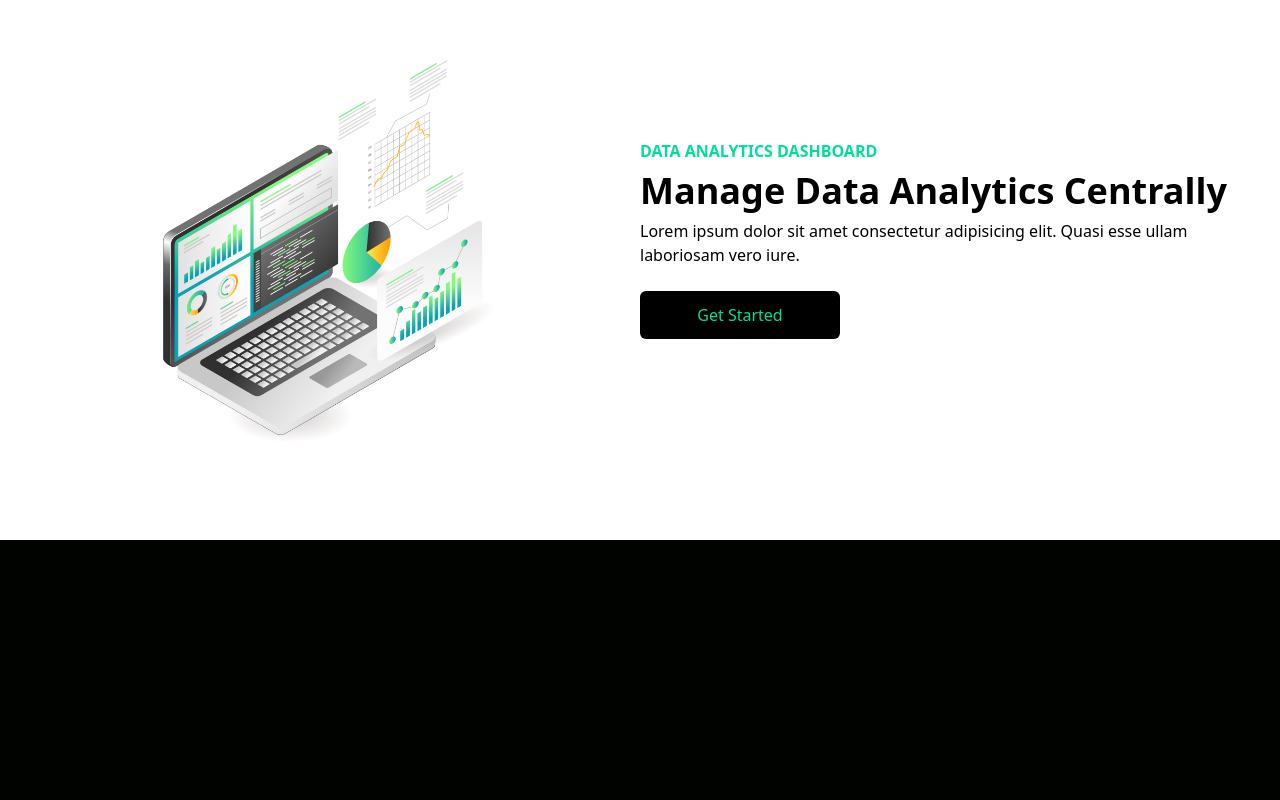
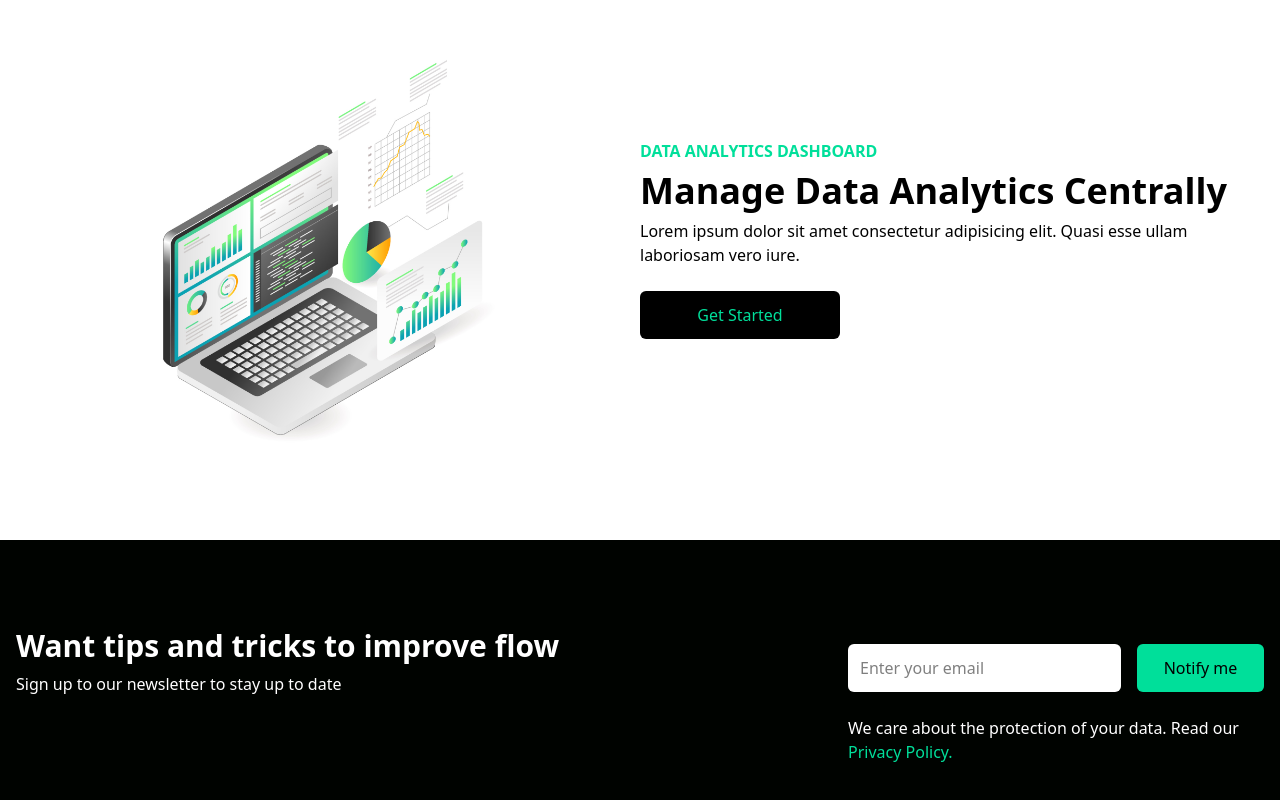
Before and after one commit to Primegicsocialmedia/Project-6, a React (Vite) app: page / in a window 1280 px wide. Shown: the part 837-1637 px from the top of the page. Before the commit the page ends 1401 px from the top, so only its background shows below. Built offline with nearby package versions, Linux system fonts and the light colour scheme.

Commit message:
News letter completed

```diff
--- a/src/App.jsx
+++ b/src/App.jsx
@@ -2,6 +2,7 @@ import React from "react";
 import Navbar from "./components/Navbar";
 import Hero from "./components/Hero";
 import Analytics from "./components/Analytics";
+import Newsletter from "./components/Newsletter";
 
 
 const App = () => {
@@ -10,6 +11,7 @@ const App = () => {
     <Navbar />
     <Hero/>
     <Analytics/>
+    <Newsletter/>
     </div>
   );
 };
--- /dev/null
+++ b/src/components/Newsletter.jsx
@@ -0,0 +1,28 @@
+import React from "react";
+
+const Newsletter = () => {
+  return (
+    <div className="w-full py-16 text-white px-4">
+      <div className="max-w-[1240] mx-auto grid lg:grid-cols-3">
+        <div className="lg:col-span-2 my-4">
+            <h1 className="md:text4xl sm:text-3xl text-2xl font-bold py-2">Want tips and tricks to improve flow </h1>
+            <p>Sign up to our newsletter to stay up to date </p>
+        </div>
+        <div className="my-4">
+            <div className="flex flex-col sm:flex-row justify-between items-center w-full">
+            <input
+                type="email"
+                placeholder="Enter your email"
+                className=" bg-white p-3 flex w-full rounded-md text-black"
+
+            />
+            <button className="text-black bg-primary w-[200px] rounded-md font-medium ml-4 my-6 0 py-3">Notify me </button>
+            </div>  <p>We care about the protection of your data. Read our <span className="text-primary">Privacy Policy.</span></p>
+        </div>
+
+      </div>
+    </div>
+  );
+};
+
+export default Newsletter;
```
